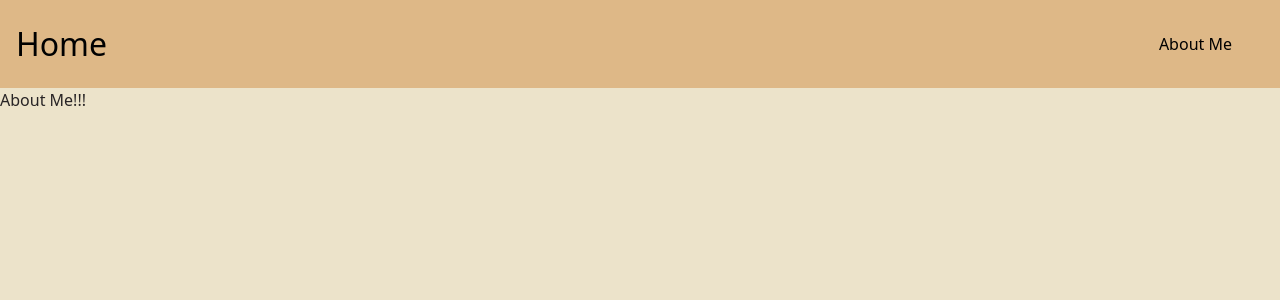
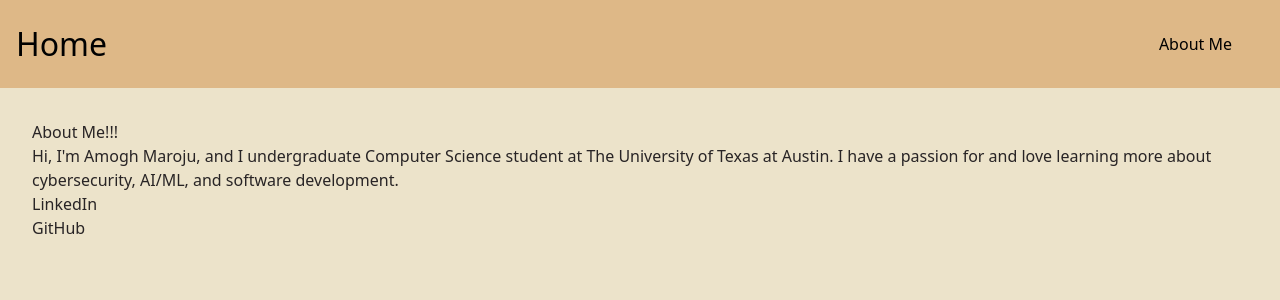
Before and after one commit to amaro52/portfolio, a React (Vite) app in the folder personal-portfolio/: page /AboutMe in a window 1280 px wide. Shown: the top 300 px of the page. Built offline with nearby package versions, Linux system fonts and the light colour scheme.

Commit message:
Added more to about me + minor formatting

```diff
--- a/personal-portfolio/src/AboutMe.tsx
+++ b/personal-portfolio/src/AboutMe.tsx
@@ -2,8 +2,19 @@ import React from "react";
 
 const AboutMe = () => {
   return (
-    <div>
+    <div className="about-me">
       <h1>About Me!!!</h1>
+      <h3>
+        Hi, I'm Amogh Maroju, and I undergraduate Computer Science student at
+        The University of Texas at Austin. I have a passion for and love
+        learning more about cybersecurity, AI/ML, and software development.
+      </h3>
+      <h3>
+        <a href="https://www.linkedin.com/in/amoghmaroju">LinkedIn</a>
+      </h3>
+      <h3>
+        <a href="https://github.com/amaro52">GitHub</a>
+      </h3>
     </div>
   );
 };
--- a/personal-portfolio/src/App.css
+++ b/personal-portfolio/src/App.css
@@ -44,3 +44,10 @@ body {
 .nav li.hover {
   background-color: brown;
 }
+
+.about-me {
+  padding: 2rem;
+  margin: 0;
+  /* display: flex; */
+  gap: 1rem;
+}
--- a/personal-portfolio/src/HomePage.tsx
+++ b/personal-portfolio/src/HomePage.tsx
@@ -4,7 +4,7 @@ import { Link } from "react-router-dom";
 const HomePage = () => {
   return (
     <div>
-      <h1>Home Page</h1>
+      <h1>My Projects</h1>
     </div>
   );
 };
```
